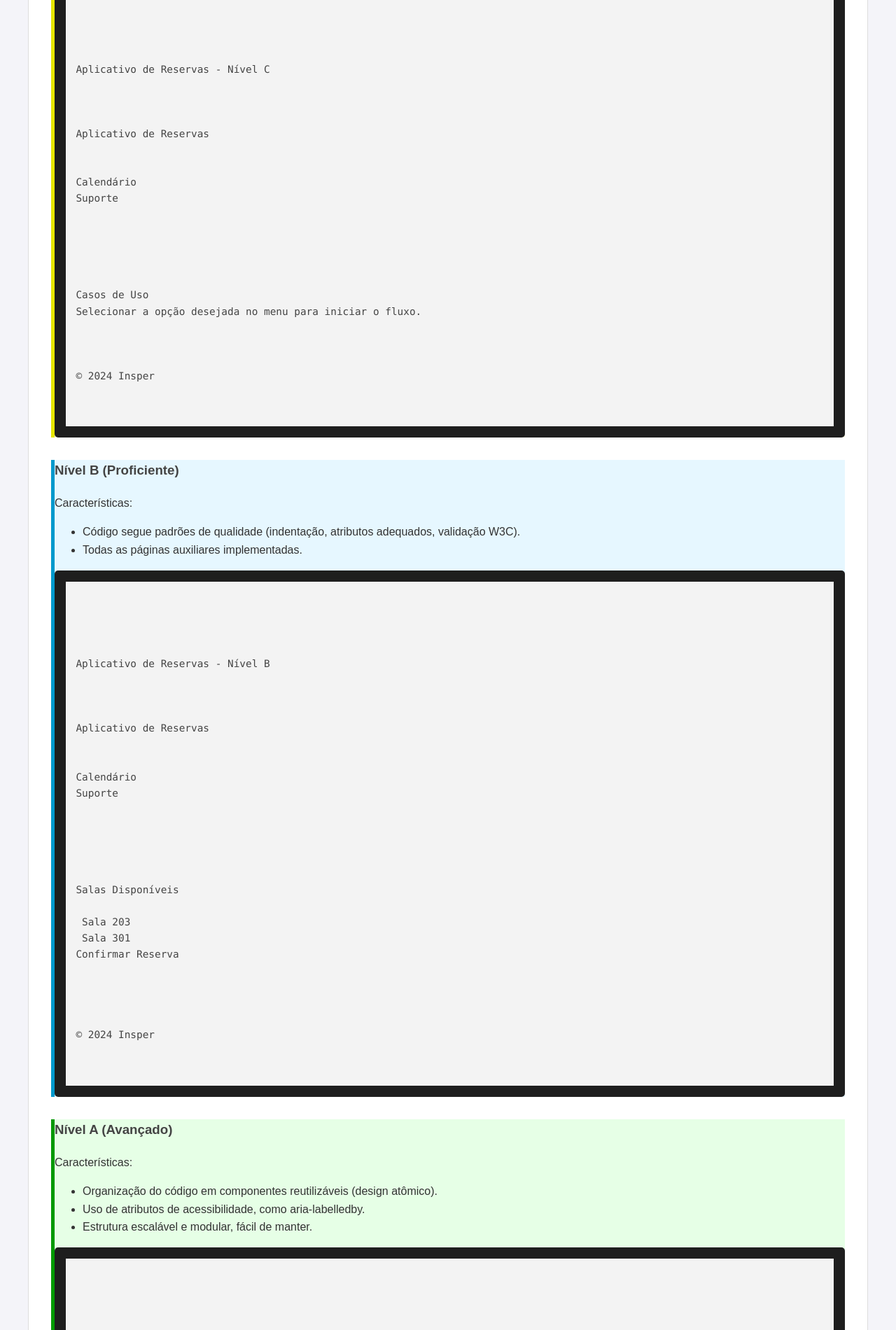
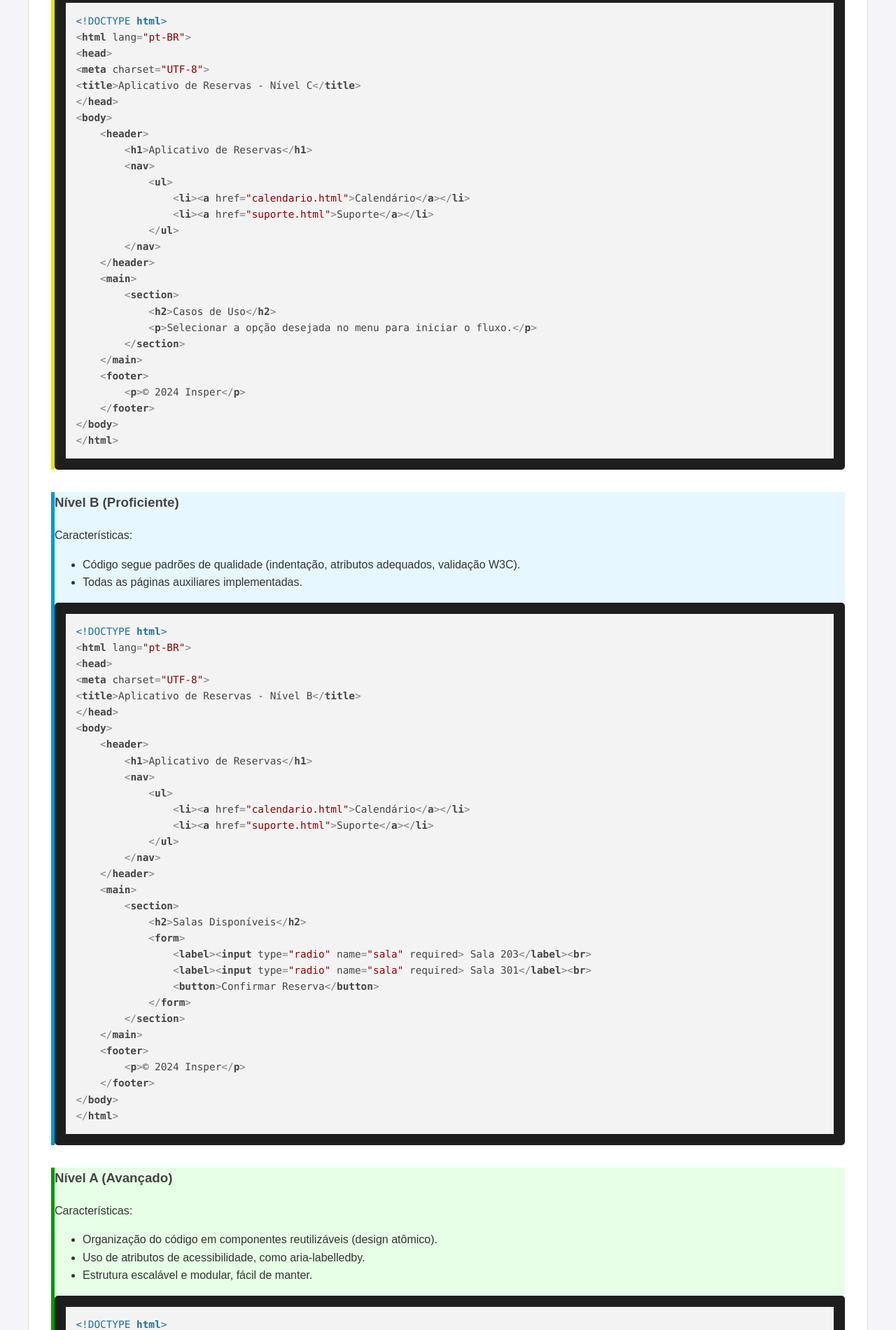
Before and after one commit to ProjetosInsper/personal, a plain HTML site: page fe1.html in a window 1280 px wide. Shown: the part 2132-4032 px from the top of the page at 70% size. Drawn offline with nearby package versions, Linux system fonts and the light colour scheme.

Commit message:
Fe1 revisado
Fe1 revisado

```diff
--- a/fe1.html
+++ b/fe1.html
@@ -239,21 +239,21 @@
                     <li>Ausência de navegação interna coerente.</li>
                     <li>Fluxos não claramente conectados.</li>
                 </ul>
-                <pre><code class="language-html"><!DOCTYPE html>
-<html lang="pt-BR">
-<head>
-<meta charset="UTF-8">
-<title>Aplicativo de Reservas</title>
-</head>
-<body>
-<div>
-<h1>Aplicativo de Reservas</h1>
-<a href="calendario.html">Calendário</a>
-<a href="reservar.html">Reservar</a>
-<a href="suporte.html">Suporte</a>
-</div>
-</body>
-</html></code></pre>
+                <pre><code class="language-html">&lt;!DOCTYPE html&gt;
+&lt;html lang="pt-BR"&gt;
+&lt;head&gt;
+&lt;meta charset="UTF-8"&gt;
+&lt;title&gt;Aplicativo de Reservas&lt;/title&gt;
+&lt;/head&gt;
+&lt;body&gt;
+    &lt;div&gt;
+        &lt;h1&gt;Aplicativo de Reservas&lt;/h1&gt;
+        &lt;a href="calendario.html"&gt;Calendário&lt;/a&gt;
+        &lt;a href="reservar.html"&gt;Reservar&lt;/a&gt;
+        &lt;a href="suporte.html"&gt;Suporte&lt;/a&gt;
+    &lt;/div&gt;
+&lt;/body&gt;
+&lt;/html&gt;</code></pre>
             </article>
             <article class="nivel-C">
                 <h3>Nível C (Essencial)</h3>
@@ -263,33 +263,33 @@
                     <li>Utilização coerente de tags semânticas básicas.</li>
                     <li>Navegação interna funcional e elementos de interação adequados.</li>
                 </ul>
-                <pre><code class="language-html"><!DOCTYPE html>
-<html lang="pt-BR">
-<head>
-<meta charset="UTF-8">
-<title>Aplicativo de Reservas - Nível C</title>
-</head>
-<body>
-<header>
-<h1>Aplicativo de Reservas</h1>
-<nav>
-<ul>
-<li><a href="calendario.html">Calendário</a></li>
-<li><a href="suporte.html">Suporte</a></li>
-</ul>
-</nav>
-</header>
-<main>
-<section>
-<h2>Casos de Uso</h2>
-<p>Selecionar a opção desejada no menu para iniciar o fluxo.</p>
-</section>
-</main>
-<footer>
-<p>© 2024 Insper</p>
-</footer>
-</body>
-</html></code></pre>
+                <pre><code class="language-html">&lt;!DOCTYPE html&gt;
+&lt;html lang="pt-BR"&gt;
+&lt;head&gt;
+&lt;meta charset="UTF-8"&gt;
+&lt;title&gt;Aplicativo de Reservas - Nível C&lt;/title&gt;
+&lt;/head&gt;
+&lt;body&gt;
+    &lt;header&gt;
+        &lt;h1&gt;Aplicativo de Reservas&lt;/h1&gt;
+        &lt;nav&gt;
+            &lt;ul&gt;
+                &lt;li&gt;&lt;a href="calendario.html"&gt;Calendário&lt;/a&gt;&lt;/li&gt;
+                &lt;li&gt;&lt;a href="suporte.html"&gt;Suporte&lt;/a&gt;&lt;/li&gt;
+            &lt;/ul&gt;
+        &lt;/nav&gt;
+    &lt;/header&gt;
+    &lt;main&gt;
+        &lt;section&gt;
+            &lt;h2&gt;Casos de Uso&lt;/h2&gt;
+            &lt;p&gt;Selecionar a opção desejada no menu para iniciar o fluxo.&lt;/p&gt;
+        &lt;/section&gt;
+    &lt;/main&gt;
+    &lt;footer&gt;
+        &lt;p&gt;© 2024 Insper&lt;/p&gt;
+    &lt;/footer&gt;
+&lt;/body&gt;
+&lt;/html&gt;</code></pre>
             </article>
             <article class="nivel-B">
                 <h3>Nível B (Proficiente)</h3>
@@ -298,37 +298,37 @@
                     <li>Código segue padrões de qualidade (indentação, atributos adequados, validação W3C).</li>
                     <li>Todas as páginas auxiliares implementadas.</li>
                 </ul>
-                <pre><code class="language-html"><!DOCTYPE html>
-<html lang="pt-BR">
-<head>
-<meta charset="UTF-8">
-<title>Aplicativo de Reservas - Nível B</title>
-</head>
-<body>
-<header>
-<h1>Aplicativo de Reservas</h1>
-<nav>
-<ul>
-<li><a href="calendario.html">Calendário</a></li>
-<li><a href="suporte.html">Suporte</a></li>
-</ul>
-</nav>
-</header>
-<main>
-<section>
-<h2>Salas Disponíveis</h2>
-<form>
-<label><input type="radio" name="sala" required> Sala 203</label><br>
-<label><input type="radio" name="sala" required> Sala 301</label><br>
-<button>Confirmar Reserva</button>
-</form>
-</section>
-</main>
-<footer>
-<p>© 2024 Insper</p>
-</footer>
-</body>
-</html></code></pre>
+                <pre><code class="language-html">&lt;!DOCTYPE html&gt;
+&lt;html lang="pt-BR"&gt;
+&lt;head&gt;
+&lt;meta charset="UTF-8"&gt;
+&lt;title&gt;Aplicativo de Reservas - Nível B&lt;/title&gt;
+&lt;/head&gt;
+&lt;body&gt;
+    &lt;header&gt;
+        &lt;h1&gt;Aplicativo de Reservas&lt;/h1&gt;
+        &lt;nav&gt;
+            &lt;ul&gt;
+                &lt;li&gt;&lt;a href="calendario.html"&gt;Calendário&lt;/a&gt;&lt;/li&gt;
+                &lt;li&gt;&lt;a href="suporte.html"&gt;Suporte&lt;/a&gt;&lt;/li&gt;
+            &lt;/ul&gt;
+        &lt;/nav&gt;
+    &lt;/header&gt;
+    &lt;main&gt;
+        &lt;section&gt;
+            &lt;h2&gt;Salas Disponíveis&lt;/h2&gt;
+            &lt;form&gt;
+                &lt;label&gt;&lt;input type="radio" name="sala" required&gt; Sala 203&lt;/label&gt;&lt;br&gt;
+                &lt;label&gt;&lt;input type="radio" name="sala" required&gt; Sala 301&lt;/label&gt;&lt;br&gt;
+                &lt;button&gt;Confirmar Reserva&lt;/button&gt;
+            &lt;/form&gt;
+        &lt;/section&gt;
+    &lt;/main&gt;
+    &lt;footer&gt;
+        &lt;p&gt;© 2024 Insper&lt;/p&gt;
+    &lt;/footer&gt;
+&lt;/body&gt;
+&lt;/html&gt;</code></pre>
             </article>
             <article class="nivel-A">
                 <h3>Nível A (Avançado)</h3>
@@ -338,95 +338,98 @@
                     <li>Uso de atributos de acessibilidade, como aria-labelledby.</li>
                     <li>Estrutura escalável e modular, fácil de manter.</li>
                 </ul>
-                <pre><code class="language-html"><!DOCTYPE html>
-<html lang="pt-BR">
-<head>
-<meta charset="UTF-8">
-<title>Aplicativo de Reservas - Nível A</title>
-</head>
-<body>
-<header>
-<h1 id="pageTitle">Aplicativo de Reservas</h1>
-<nav aria-labelledby="pageTitle">
-<ul>
-<li><a href="calendario.html">Calendário</a></li>
-<li><a href="suporte.html">Suporte</a></li>
-<li><a href="componentes.html">Componentes</a></li>
-</ul>
-</nav>
-</header>
-<main>
-<!-- Página organizada em "átomos", "moléculas" e "organismos" -->
-<section aria-labelledby="salasTitle">
-<h2 id="salasTitle">Salas Disponíveis</h2>
-<div class="lista-salas">
-<label><input type="radio" name="sala" value="203" required> Sala 203</label><br>
-<label><input type="radio" name="sala" value="301" required> Sala 301</label><br>
-</div>
-<div class="acao-reserva">
-<button>Confirmar Reserva</button>
-</div>
-</section>
-<section aria-labelledby="suporteTitle">
-<h2 id="suporteTitle">Suporte</h2>
-<form action="enviar-relato.html" method="post">
-<label for="descProblema">Descreva o problema:</label><br>
-<textarea id="descProblema" name="descricao" rows="4" cols="50" required></textarea><br>
-<label for="fotoProblema">Anexar foto:</label>
-<input type="file" id="fotoProblema" name="foto" accept="image/*"><br>
-<button type="submit">Enviar Relato</button>
-</form>
-</section>
-</main>
-<footer>
-<p>© 2024 Insper</p>
-</footer>
-</body>
-</html></code></pre>
+                <pre><code class="language-html">&lt;!DOCTYPE html&gt;
+&lt;html lang="pt-BR"&gt;
+&lt;head&gt;
+&lt;meta charset="UTF-8"&gt;
+&lt;title&gt;Aplicativo de Reservas - Nível A&lt;/title&gt;
+&lt;/head&gt;
+&lt;body&gt;
+    &lt;header&gt;
+        &lt;h1 id="pageTitle"&gt;Aplicativo de Reservas&lt;/h1&gt;
+        &lt;nav aria-labelledby="pageTitle"&gt;
+            &lt;ul&gt;
+                &lt;li&gt;&lt;a href="calendario.html"&gt;Calendário&lt;/a&gt;&lt;/li&gt;
+                &lt;li&gt;&lt;a href="suporte.html"&gt;Suporte&lt;/a&gt;&lt;/li&gt;
+                &lt;li&gt;&lt;a href="componentes.html"&gt;Componentes&lt;/a&gt;&lt;/li&gt;
+            &lt;/ul&gt;
+        &lt;/nav&gt;
+    &lt;/header&gt;
+    &lt;main&gt;
+        &lt;!-- Página organizada em "átomos", "moléculas" e "organismos" --&gt;
+        &lt;section aria-labelledby="salasTitle"&gt;
+            &lt;h2 id="salasTitle"&gt;Salas Disponíveis&lt;/h2&gt;
+            &lt;div class="lista-salas"&gt;
+                &lt;label&gt;
+                    &lt;input type="radio" name="sala" value="203" required&gt; Sala 203
+                &lt;/label&gt;&lt;br&gt;
+                &lt;label&gt;
+                    &lt;input type="radio" name="sala" value="301" required&gt; Sala 301
+                &lt;/label&gt;&lt;br&gt;
+            &lt;/div&gt;
+            &lt;div class="acao-reserva"&gt;
+                &lt;button&gt;Confirmar Reserva&lt;/button&gt;
+            &lt;/div&gt;
+        &lt;/section&gt;
+        &lt;section aria-labelledby="suporteTitle"&gt;
+            &lt;h2 id="suporteTitle"&gt;Suporte&lt;/h2&gt;
+            &lt;form action="enviar-relato.html" method="post"&gt;
+                &lt;label for="descProblema"&gt;Descreva o problema:&lt;/label&gt;&lt;br&gt;
+                &lt;textarea id="descProblema" name="descricao" rows="4" cols="50" required&gt;&lt;/textarea&gt;&lt;br&gt;
+                &lt;label for="fotoProblema"&gt;Anexar foto:&lt;/label&gt;
+                &lt;input type="file" id="fotoProblema" name="foto" accept="image/*"&gt;&lt;br&gt;
+                &lt;button type="submit"&gt;Enviar Relato&lt;/button&gt;
+            &lt;/form&gt;
+        &lt;/section&gt;
+    &lt;/main&gt;
+    &lt;footer&gt;
+        &lt;p&gt;© 2024 Insper&lt;/p&gt;
+    &lt;/footer&gt;
+&lt;/body&gt;
+&lt;/html&gt;</code></pre>
             </article>
         </section>
         <section id="checklist">
-            <h2>Checklist para Avaliação</h2>
+            <h2>Checklist de Progresso</h2>
+            <p>Use este checklist para orientar sua evolução de acordo com a rubrica, do nível D até A.</p>
 
             <article class="nivel-D">
                 <h3>Conceito D (Em Desenvolvimento)</h3>
                 <ul class="checklist">
-                    <li><input type="checkbox"> Implementar arquivos HTML básicos para o caso de uso 1.</li>
-                    <li><input type="checkbox"> Incluir elementos principais, ainda sem semântica ideal.</li>
-                    <li><input type="checkbox"> Links mínimos entre páginas, sem navegação detalhada.</li>
+                    <li><input type="checkbox"> Criar os arquivos HTML iniciais, mesmo que simples.</li>
+                    <li><input type="checkbox"> Apresentar ao menos um fluxo básico do caso de uso principal.</li>
+                    <li><input type="checkbox"> Incluir links entre as páginas, ainda que de forma limitada.</li>
                 </ul>
             </article>
 
             <article class="nivel-C">
                 <h3>Conceito C (Essencial)</h3>
                 <ul class="checklist">
-                    <li><input type="checkbox"> Criar todas as páginas necessárias para os 3 casos de uso.</li>
-                    <li><input type="checkbox"> Utilizar tags semânticas básicas (&lt;header&gt;, &lt;nav&gt;,
-                        &lt;footer&gt;).</li>
-                    <li><input type="checkbox"> Garantir fluxos de navegação funcionais entre as páginas.</li>
+                    <li><input type="checkbox"> Garantir que todas as páginas necessárias para os 3 casos de uso estejam presentes.</li>
+                    <li><input type="checkbox"> Utilizar tags semânticas básicas (ex: &lt;header&gt;, &lt;nav&gt;, &lt;section&gt;, &lt;footer&gt;).</li>
+                    <li><input type="checkbox"> Assegurar que os links e a navegação interna funcionem para percorrer os fluxos propostos.</li>
                 </ul>
             </article>
 
             <article class="nivel-B">
                 <h3>Conceito B (Proficiente)</h3>
                 <ul class="checklist">
-                    <li><input type="checkbox"> Refinar o código seguindo padrões de qualidade (indentação, atributos
-                        adequados).</li>
-                    <li><input type="checkbox"> Adicionar atributos como alt em imagens e required em campos
-                        obrigatórios.</li>
-                    <li><input type="checkbox"> Validar o código HTML com as ferramentas W3C.</li>
+                    <li><input type="checkbox"> Aplicar boas práticas de código (indentação, atributos adequados) e passar em validações HTML.</li>
+                    <li><input type="checkbox"> Incluir atributos essenciais (ex: alt em imagens, required em campos de formulário) para qualidade e acessibilidade mínima.</li>
+                    <li><input type="checkbox"> Cobrir também páginas auxiliares, além das principais dos casos de uso.</li>
                 </ul>
             </article>
 
             <article class="nivel-A">
                 <h3>Conceito A (Avançado)</h3>
                 <ul class="checklist">
-                    <li><input type="checkbox"> Organizar o código de forma escalável e modular (design atômico).</li>
-                    <li><input type="checkbox"> Utilizar atributos de acessibilidade como aria-labelledby.</li>
-                    <li><input type="checkbox"> Implementar práticas avançadas de design atômico.</li>
+                    <li><input type="checkbox"> Reestruturar o código com uma abordagem modular (design atômico: átomos, moléculas, organismos).</li>
+                    <li><input type="checkbox"> Aplicar atributos de acessibilidade (ex: aria-labelledby) para aprimorar a usabilidade por leitores de tela.</li>
+                    <li><input type="checkbox"> Garantir que componentes sejam reutilizáveis, escaláveis e mantenham padrão de qualidade uniforme.</li>
                 </ul>
             </article>
         </section>
+
     </main>
     <footer>
         <p>© 2024 Objetivo de Aprendizagem</p>
```
